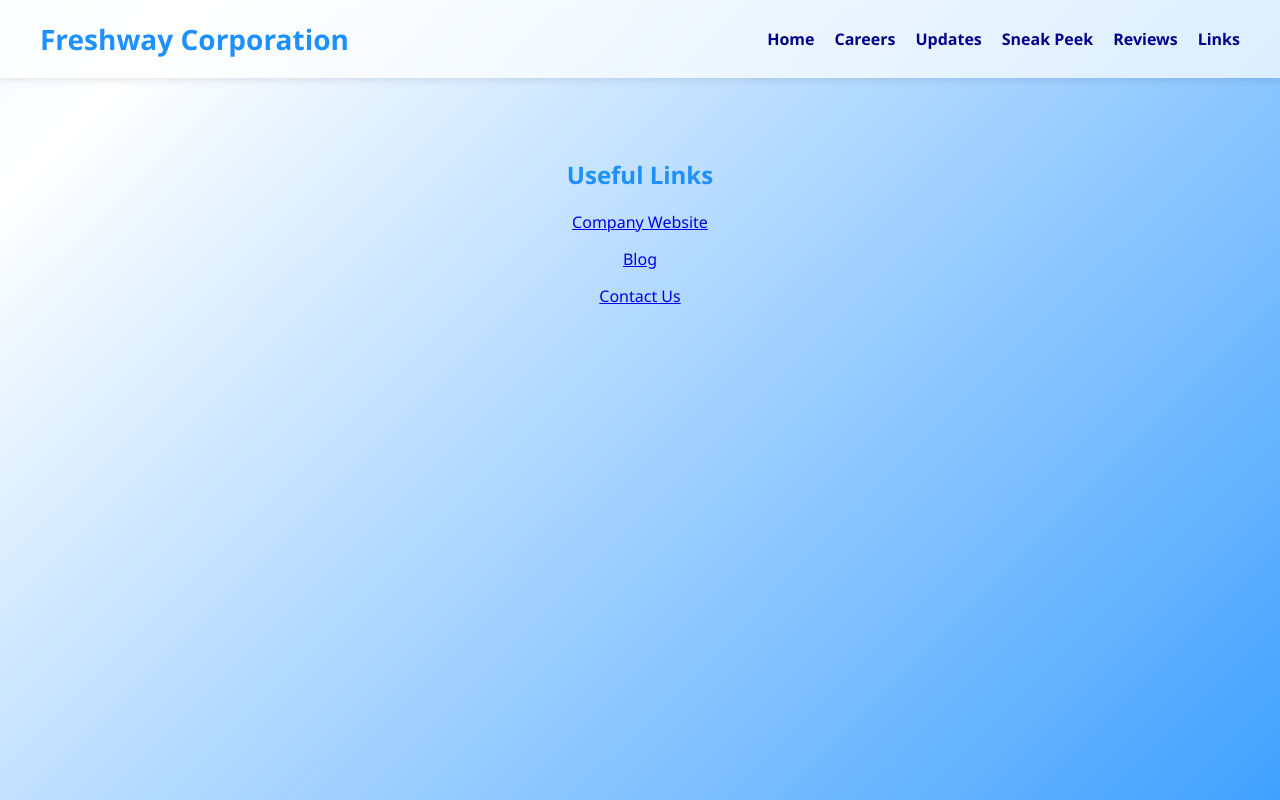
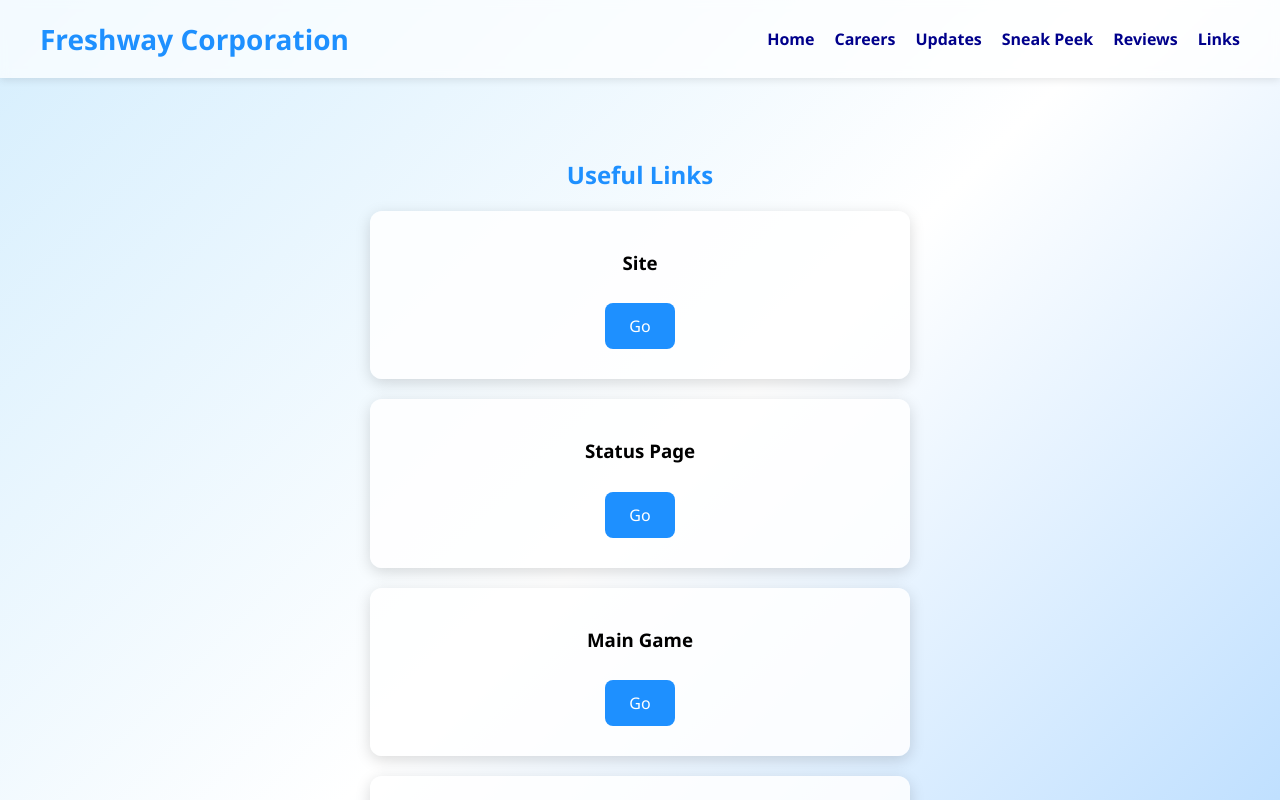
Before and after one commit to Hackerguy126578/FreshwayCorporation, a Next.js app: page /links in a window 1280 px wide. Shown: the top 800 px of the page. Built offline with nearby package versions, Linux system fonts and the light colour scheme.

Commit message:
Update links.js

```diff
--- a/pages/links.js
+++ b/pages/links.js
@@ -1,6 +1,14 @@
 import Link from 'next/link'
 
 export default function Links() {
+  const links = [
+    { name: "Site", url: "https://sites.google.com/view/freshwayroblox-corporation/homepage" },
+    { name: "Status Page", url: "https://freshway-corporation.betteruptime.com/" },
+    { name: "Main Game", url: "https://www.roblox.com/games/105961436004944/OPENING-CEREMONY-Freshway-Corporation" },
+    { name: "Training Center", url: "https://www.roblox.com/games/122026789399591/Training-Center" },
+    { name: "Application Center", url: "https://www.roblox.com/games/111969553355039/Freshway-PLC-Application-Center" },
+  ];
+
   return (
     <>
       <header>
@@ -16,11 +24,14 @@ export default function Links() {
       </header>
       <main>
         <h2>Useful Links</h2>
-        <ul>
-          <li><a href="https://www.freshway.com">Company Website</a></li>
-          <li><a href="https://www.freshway.com/blog">Blog</a></li>
-          <li><a href="https://www.freshway.com/contact">Contact Us</a></li>
-        </ul>
+        <div>
+          {links.map((link, index) => (
+            <div key={index} className="card">
+              <h3>{link.name}</h3>
+              <a href={link.url} className="link-button" target="_blank" rel="noopener noreferrer">Go</a>
+            </div>
+          ))}
+        </div>
       </main>
     </>
   )
```
